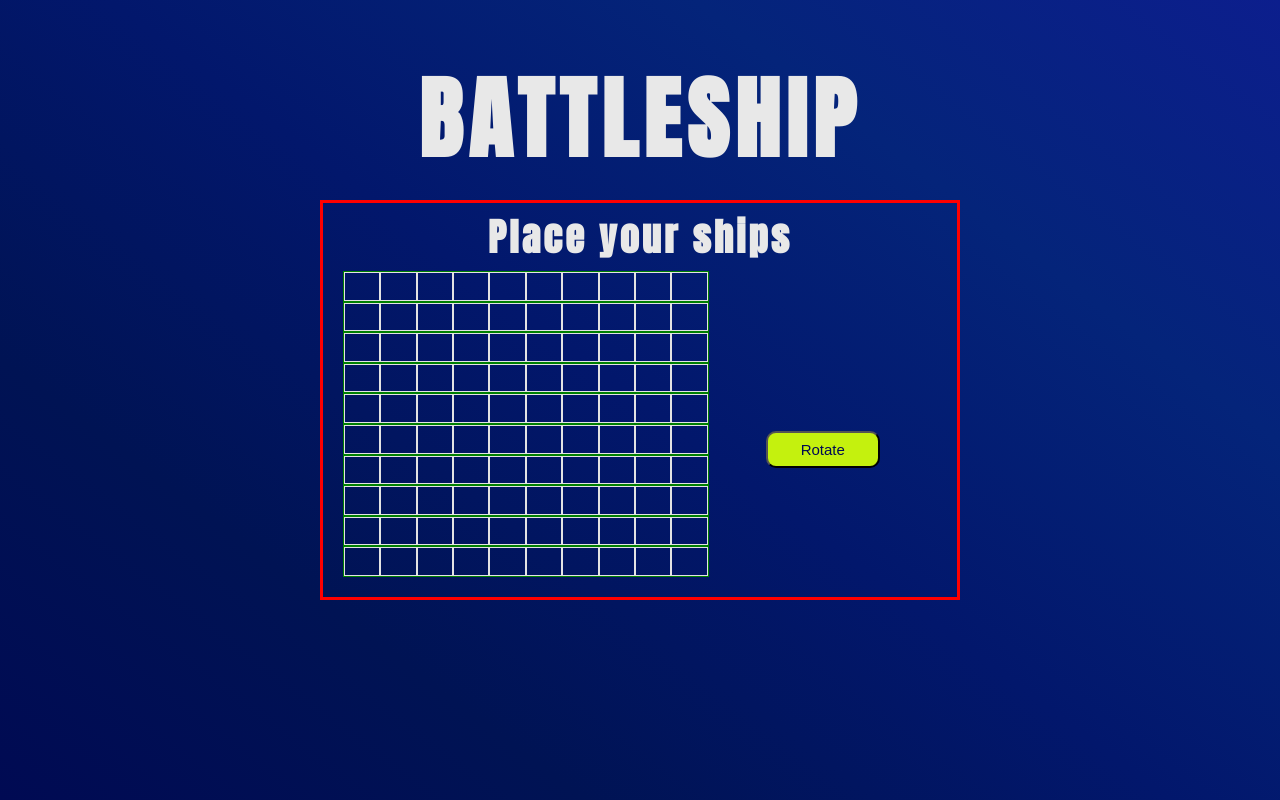
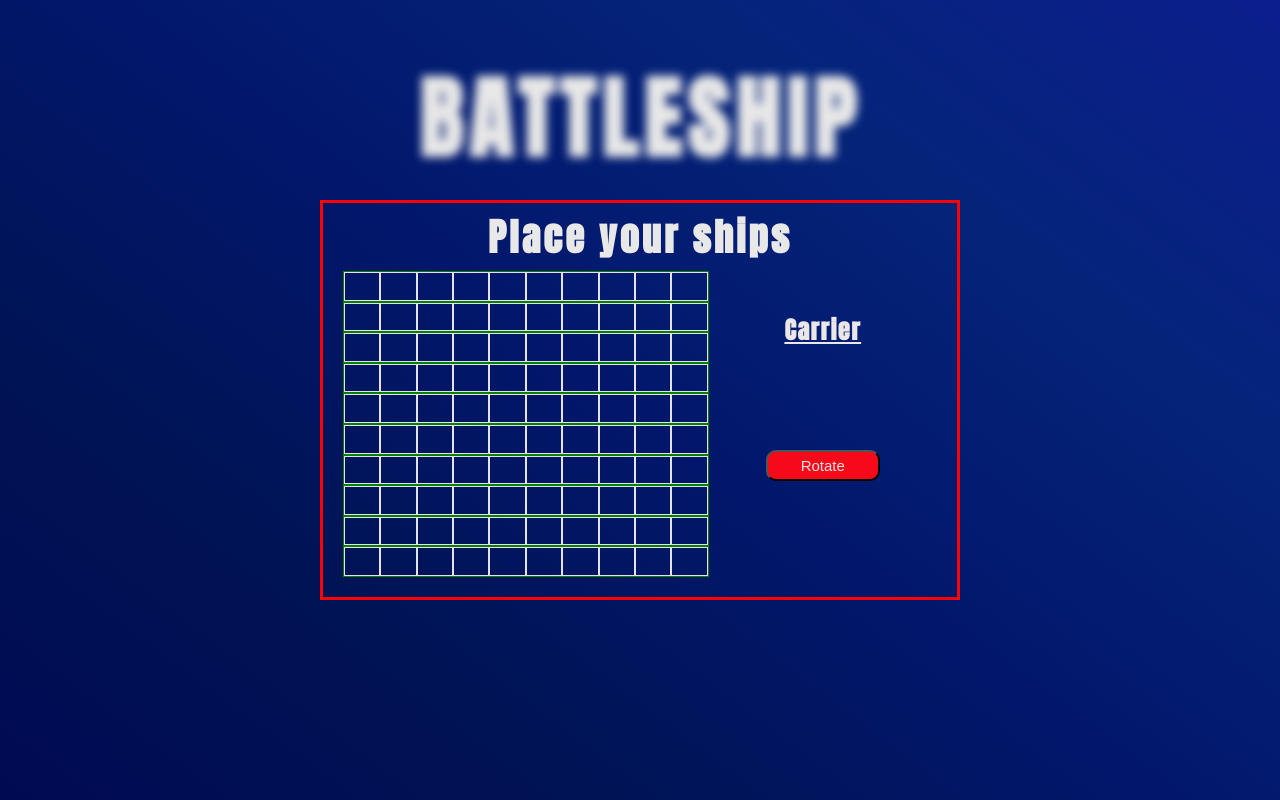
Before and after one commit to alefgomes0/Battleship, a website built with webpack: page src/index.html in a window 1280 px wide. Both pictures are taken after a click on the element 362 px from the left and 286 px from the top of the page. Built offline with nearby package versions, Linux system fonts and the light colour scheme.

Commit message:
Add basic elements for ship placement

```diff
--- a/src/domboard.js
+++ b/src/domboard.js
@@ -1,22 +1,32 @@
-import {shipSquad} from './squad.js';
+import { shipSquad } from "./squad.js";
 
 export const domBoard = (playerName, someBoard) => ({
+  _squad: shipSquad().create(),
+
+  get squad() {
+    return this._squad;
+  },
+
+  set squad(value) {
+    this._squad = value;
+  },
+
   displayBoard() {
-    const boards = document.querySelector('.boards');
-    const board = document.createElement('div');
-    board.classList.add('board', `${playerName}`);
-    boards.appendChild(board)
+    const boards = document.querySelector(".boards");
+    const board = document.createElement("div");
+    board.classList.add("board", `${playerName}`);
+    boards.appendChild(board);
 
     let indexAdjust = 0;
 
     for (let i = 0; i < 10; i++) {
-        const divRow = document.createElement('div');
-        divRow.classList.add('row');
-        board.appendChild(divRow);
+      const divRow = document.createElement("div");
+      divRow.classList.add("row");
+      board.appendChild(divRow);
       for (let j = 0; j < 10; j++) {
-        const cell = document.createElement('div');
-        cell.classList.add('cell');
-        cell.setAttribute('data-index', indexAdjust + j);
+        const cell = document.createElement("div");
+        cell.classList.add("cell");
+        cell.setAttribute("data-index", indexAdjust + j);
         divRow.appendChild(cell);
       }
 
@@ -24,20 +34,22 @@ export const domBoard = (playerName, someBoard) => ({
     }
   },
 
-  shipPlacementBoard() {
-    const board = document.createElement('div');
-    board.classList.add('place-ship');
-    document.querySelector('.placing').appendChild(board);
+  createPlacementBoard() {
+    const board = document.createElement("div");
+    board.classList.add("place-ship");
+    document.querySelector(".placing").appendChild(board);
     let indexAdjust = 0;
 
     for (let i = 0; i < 10; i++) {
-        const divRow = document.createElement('div');
-        divRow.classList.add('row');
-        board.appendChild(divRow);
+      const divRow = document.createElement("div");
+      divRow.classList.add("row");
+      divRow.setAttribute('data-rowIndex', i);
+      board.appendChild(divRow);
+
       for (let j = 0; j < 10; j++) {
-        const cell = document.createElement('div');
-        cell.classList.add('cell');
-        cell.setAttribute('data-index', indexAdjust + j);
+        const cell = document.createElement("div");
+        cell.classList.add("cell");
+        cell.setAttribute("data-index", indexAdjust + j);
         divRow.appendChild(cell);
       }
 
@@ -45,49 +57,114 @@ export const domBoard = (playerName, someBoard) => ({
     }
   },
 
+  createPlacementUI() {
+    const body = document.querySelector("body");
+    document.querySelector(".page-wrapper").classList.add('blurring');
 
-
-  placeShips() {
-    const body = document.querySelector('body');
-    const pageWrapper = document.querySelector('.page-wrapper');
-    // pageWrapper.classList.add('blurring');
-    const placementScreen = document.createElement('div');
-    placementScreen.classList.add('placing');
+    const placementScreen = document.createElement("div");
+    placementScreen.classList.add("placing");
     body.appendChild(placementScreen);
 
-    const h2 = document.createElement('h2');
-    h2.textContent = 'Place your ships';
+    const h2 = document.createElement("h2");
+    h2.textContent = "Place your ships";
     placementScreen.appendChild(h2);
 
-    this.shipPlacementBoard();
+    this.createPlacementBoard();
 
-    const shipInfo = document.createElement('div');
-    shipInfo.classList.add('ship-info');
-    const h3 = document.createElement('h3');
-    const rotateButton = document.createElement('button');
-    rotateButton.classList.add('rotate-button');
-    rotateButton.textContent = 'Rotate';
-    shipInfo.appendChild(h3);
+    console.log(this.squad);
+
+    const shipInfo = document.createElement("div");
+    shipInfo.classList.add("ship-info");
+
+    const shipName = document.createElement('h3');
+    shipName.textContent = this.squad[0].type;
+    shipInfo.appendChild(shipName)
+    const rotateButton = document.createElement("button");
+    rotateButton.classList.add("rotate-button");
+    rotateButton.textContent = "Rotate";
     shipInfo.appendChild(rotateButton);
     placementScreen.appendChild(shipInfo);
+  },
 
-    const squad = shipSquad().create();
-    console.log(squad);
+  placeShipListeners() {
+    const placementScreen = document.querySelector('.placing');
 
-/*     for (const i of positions) {
-      this.board[i].ship = someShip.type;
-      this.board[i].stillAlive = true;
-    } */
+    placementScreen.addEventListener('mouseover', (e) => {
+      if (e.target.classList.contains('cell')) this.handleCellMouseOver(e.target);
+    });
+
+    placementScreen.addEventListener('mouseout', (e) => {
+      if (e.target.classList.contains('cell')) this.handleMouseOut();
+    });
+
+    /*     placementScreen.addEventListener('click', (e) => {
+      if (e.target.classList.contains('cell')) this.handleCellMouseClick(e.target);
+    }); */
   },
 
   placeEventListener(playerName) {
     const board = document.querySelector(playerName);
-    board.addEventListener('click', (e) => {
-      if (e.target.classList.contains('cell')) {
-        const attackedPosition = e.target.getAttribute('data-index');
+    board.addEventListener("click", (e) => {
+      if (e.target.classList.contains("cell")) {
+        const attackedPosition = e.target.getAttribute("data-index");
         someBoard.receiveAttack(attackedPosition);
-        console.log(someBoard.cellsNotAttacked())
+        console.log(someBoard.cellsNotAttacked());
       }
-    })
-  }
+    });
+  },
+
+  changeShipDirection() {
+    document.querySelector('.rotate-button').addEventListener('click', () => {
+      const mySquad = this.squad;
+      console.log(mySquad);
+
+      if (mySquad[0].direction === 'horizontal') {
+        mySquad[0].direction = 'vertical';
+        this._squad = mySquad
+        console.log(this.squad[0].direction);
+        return;
+      }
+
+      mySquad[0].direction = 'horizontal';
+      this._squad = mySquad;
+      console.log(this.squad[0].direction);
+    });
+  },
+
+  handleCellMouseOver(cell) {
+    const row = cell.parentElement;
+    const currentIndex = Number(cell.getAttribute('data-index'));
+    const ships = this.squad;
+    const currentShip = ships[0];
+    cell.classList.add('highlighted');
+
+    if (currentShip.direction === 'horizontal') {
+      for (let i = 1; i < currentShip.size; i++) {
+        if (currentIndex + i > 99) return;
+        const nextCell = document.querySelector(`[data-index="${currentIndex + i}"]`);
+        if (!row.contains(nextCell)) return;
+        nextCell.classList.add('highlighted');
+      }
+
+      return
+    }
+
+    let offset = 10;
+    for (let i = 1; i < currentShip.size; i++) {
+      if (currentIndex + offset > 99) return;
+      const nextCell = document.querySelector(`[data-index="${currentIndex + offset}"]`);
+      nextCell.classList.add('highlighted')
+      offset += 10;
+    }
+  },
+
+  handleMouseOut() {
+    const cells = document.querySelectorAll('.highlighted');
+    cells.forEach((cell) => cell.classList.remove('highlighted'));
+  },
+
+/*   handleCellMouseClick() {
+
+  } */
+
 });
--- a/src/index.js
+++ b/src/index.js
@@ -7,4 +7,6 @@ import { domBoard } from "./domboard.js";
 const board = gameBoard();
 board.createBoardCoordinates();
 const myDOMBoard = domBoard('human', board);
-myDOMBoard.placeShips();
+myDOMBoard.createPlacementUI();
+myDOMBoard.placeShipListeners();
+myDOMBoard.changeShipDirection();
--- a/src/ship.js
+++ b/src/ship.js
@@ -2,6 +2,8 @@ export const ship = (shipType, shipSize) => ({
   type: shipType,
 
   size: shipSize,
+
+  direction: 'horizontal',
 
   hits: 0,
 
--- a/src/squad.js
+++ b/src/squad.js
@@ -4,19 +4,19 @@ export const shipSquad = () => ({
   create() {
     const ships = [];
 
-    const carrier = ship('carrier', 5);
+    const carrier = ship('Carrier', 5);
     ships.push(carrier);
 
-    const battleship = ship('battleship', 4);
+    const battleship = ship('Battleship', 4);
     ships.push(battleship);
 
-    const destroyer = ship('destroyer', 3);
+    const destroyer = ship('Destroyer', 3);
     ships.push(destroyer);
 
-    const submarine = ship('submarine', 3);
+    const submarine = ship('Submarine', 3);
     ships.push(submarine);
 
-    const boat = ship('boat', 2);
+    const boat = ship('Boat', 2);
     ships.push(boat);
 
     return ships;
--- a/src/styles.css
+++ b/src/styles.css
@@ -88,6 +88,7 @@ h1 {
   padding-bottom: 10px;
 }
 
+
 .blurring {
   filter: blur(5px);
   pointer-events: none;
@@ -120,20 +121,30 @@ h1 {
   height: 100%;
 }
 
+.ship-info > h3 {
+  color: #ece7e7;
+  font-size: 24px;
+  margin: 0;
+  padding: 50px 0 0 0;
+  text-decoration: underline;
+  letter-spacing: 0.1rem;
+}
+
+
 .rotate-button {
   border-radius: 10px;
   width: 50%;
   height: 25%;
-  background-color: #C4F10E;
-  color: rgba(0, 10, 83, 1);
+  background-color: #F60919;
+  color: #eae3e3;
   font-weight: 500;
   font-size: 15px;
   cursor: pointer;
 }
 
 .rotate-button:hover {
-  background-color: #9dbf17;
-  color: rgba(12, 30, 141, 1);
+  background-color: #f34450;
+  color: #fff;
 }
 
 .main-content {
@@ -182,6 +193,19 @@ h1 {
   transition: 0.15s ease-in-out;
 }
 
+.place-ship > .row > .cell:hover {
+  transition: none;
+}
+
+.row > .highlighted {
+  background-color: red;
+}
+
+.row > .highlighted:hover {
+  background-color: red;
+}
+
+
 .footer {
   grid-row: -2 / -1;
 }
```
